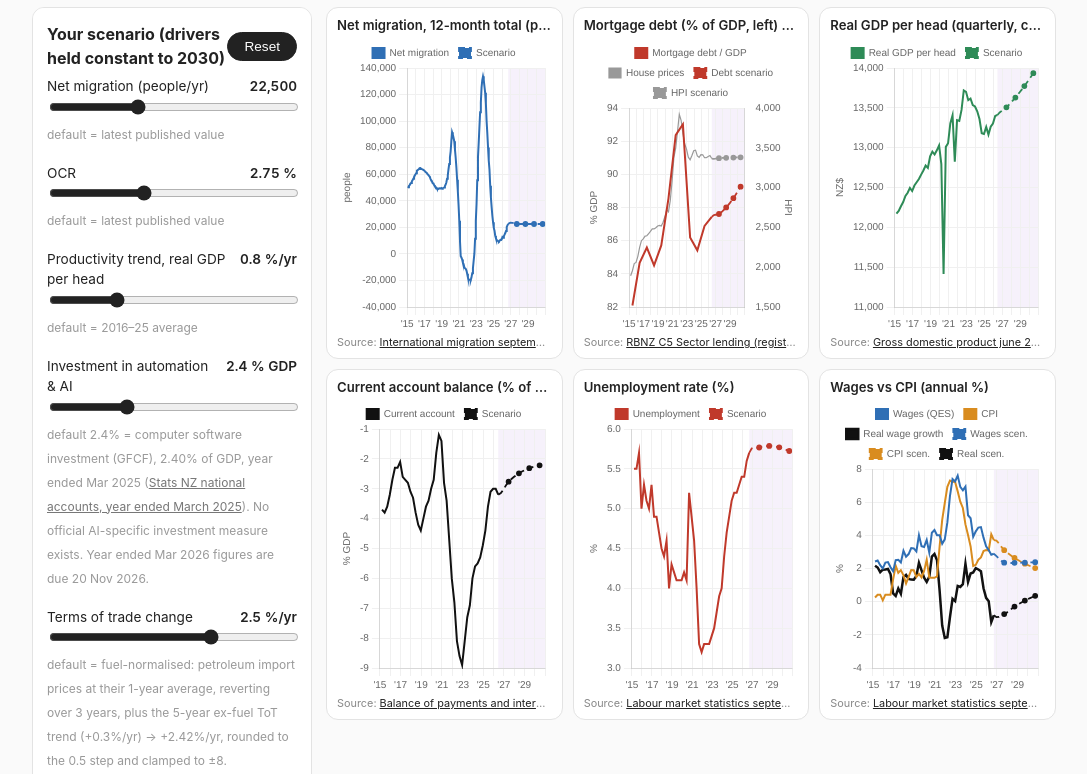
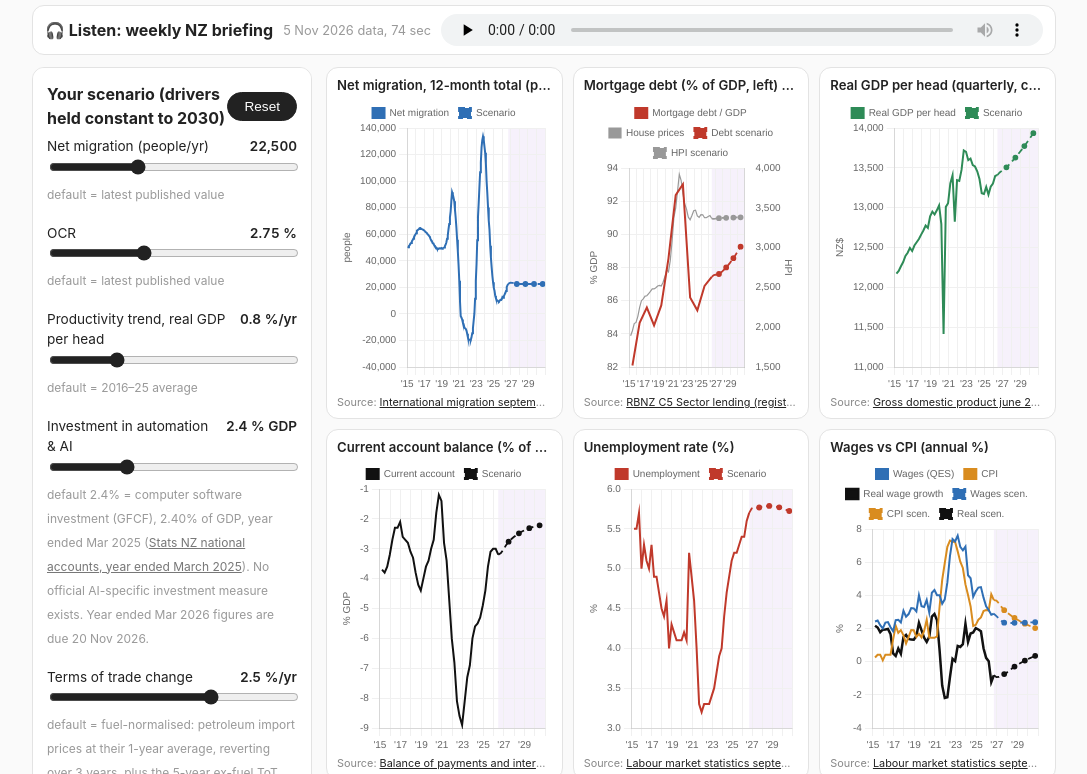
Before and after one commit to Simon-Manning/simon-manning.github.io, a plain HTML site: page nz/index.html in a window 1280 px wide. Shown: the part 62-836 px from the top of the page, without its empty margins (96-1183 px from the left). Drawn offline with nearby package versions, Linux system fonts and the light colour scheme.

Commit message:
NZ explorer: add weekly audio briefing player (5 Nov 2026 data, Molly voice)

```diff
--- a/nz/index.html
+++ b/nz/index.html
@@ -66,6 +66,7 @@ details.box{background:#fff;border:1px solid #e3e3e3;border-radius:12px;padding:
 <p class="m"><a href="../">← Simon Manning</a></p>
 <h1>NZ Economy Explorer</h1>
 <p class="m tag">CA = saving − investment: solid lines are 2015–26 history, dashed lines are your scenario to 2030. Details below the charts.</p>
+<div class="card" id="brief" style="display:flex;flex-wrap:wrap;align-items:center;gap:10px;margin:8px 0 12px;padding:8px 12px"><b>🎧 Listen: weekly NZ briefing</b><span class="m" style="font-size:.8rem">5 Nov 2026 data, 74 sec</span><audio controls preload="none" src="audio/briefing-2026-11-05.mp3" style="height:32px;flex:1;min-width:220px"></audio></div>
 <div class="lay"><aside class="card side"><div style="display:flex;justify-content:space-between;align-items:center;margin-bottom:6px"><b>Your scenario (drivers held constant to 2030)</b><button id="reset">Reset</button></div><div id="drv"></div></aside>
 <div class="charts" id="charts"></div></div>
 <div class="card note" style="margin-top:14px"><p style="margin:0"><b>Current account = national saving − investment</b>, by definition. A persistent deficit is balanced either by <b>(1) higher household mortgage debt</b>, driven in NZ by high immigration, or by <b>(2) higher saving</b>, meaning weaker demand and higher unemployment. The charts show which path NZ has taken since 2015 (solid lines) and which one your scenario implies to 2030 (dashed lines). Housing credit growth fell from 12.1% (Jul 2021) to 2.9% (Nov 2023) and is back at 5.4% (Sep 2026). Unemployment has kept rising through 2025–26. <span class="m" id="built"></span></p></div>
```
Also changed, not shown: 1 other file.
